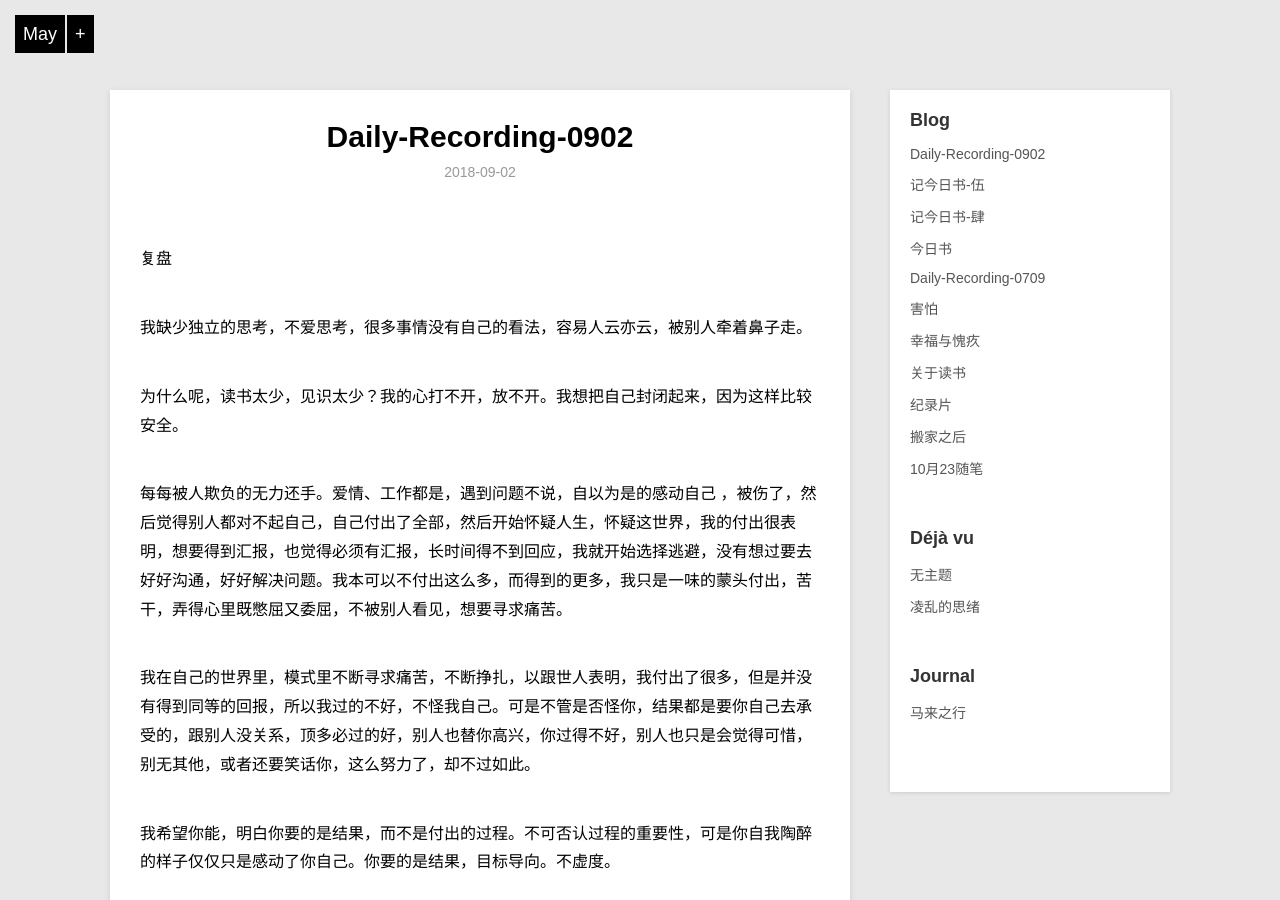
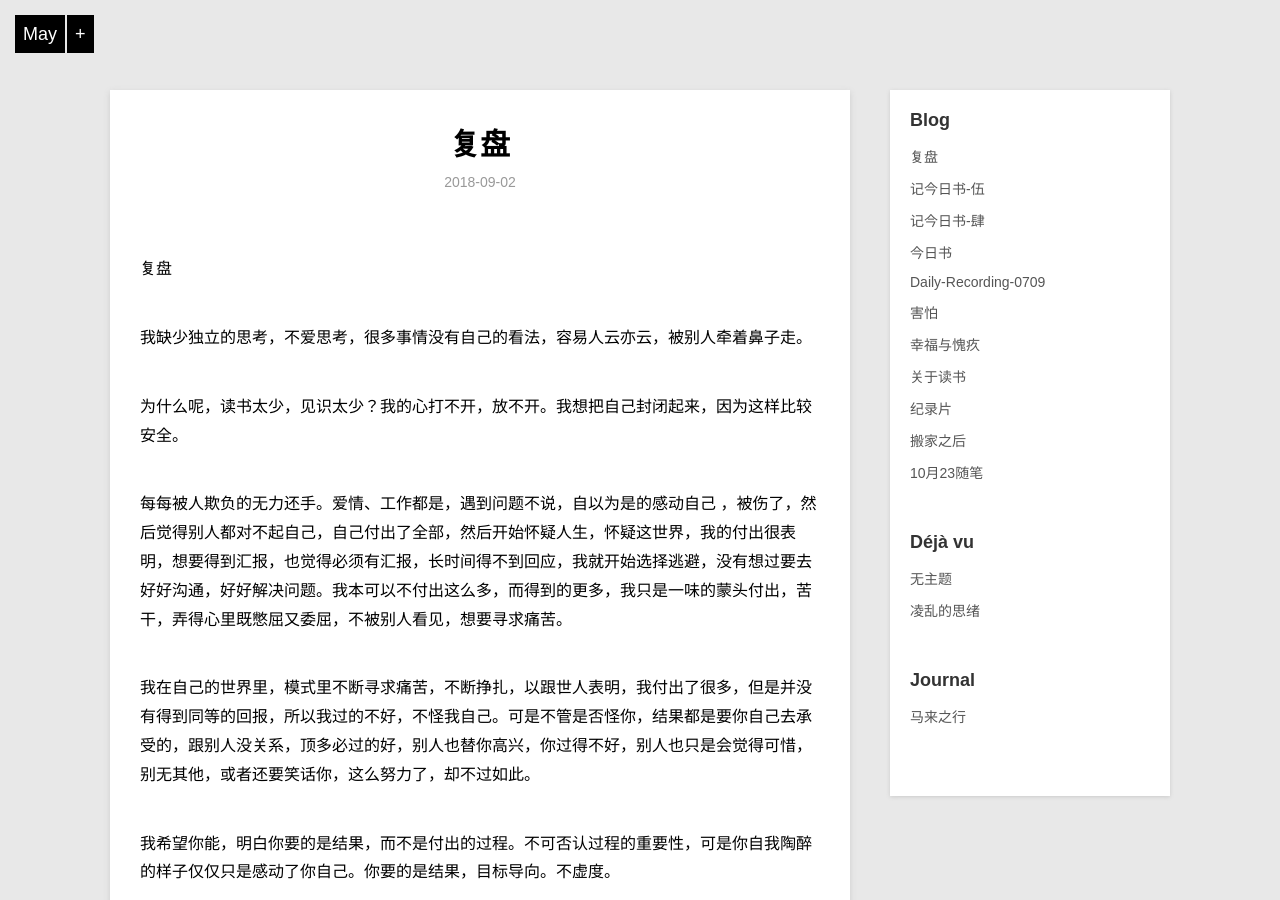
Before and after one commit to violettianjie/violettianjie.github.io, a Jekyll site: the page built from _posts/blog/2018-9-2-thinking.md, in a window 1280 px wide and 900 px high. Built offline with Jekyll 4.4.1, drawn with Linux system fonts in a browser that asks for light colours.

Commit message:
Update 2018-9-2-thinking.md

```diff
--- a/_posts/blog/2018-9-2-thinking.md
+++ b/_posts/blog/2018-9-2-thinking.md
@@ -1,6 +1,6 @@
 ---
 layout: post
-title: "Daily-Recording-0902"
+title: "复盘"
 description: "最近一段时间的思考"
 category: blog
 ---
```
